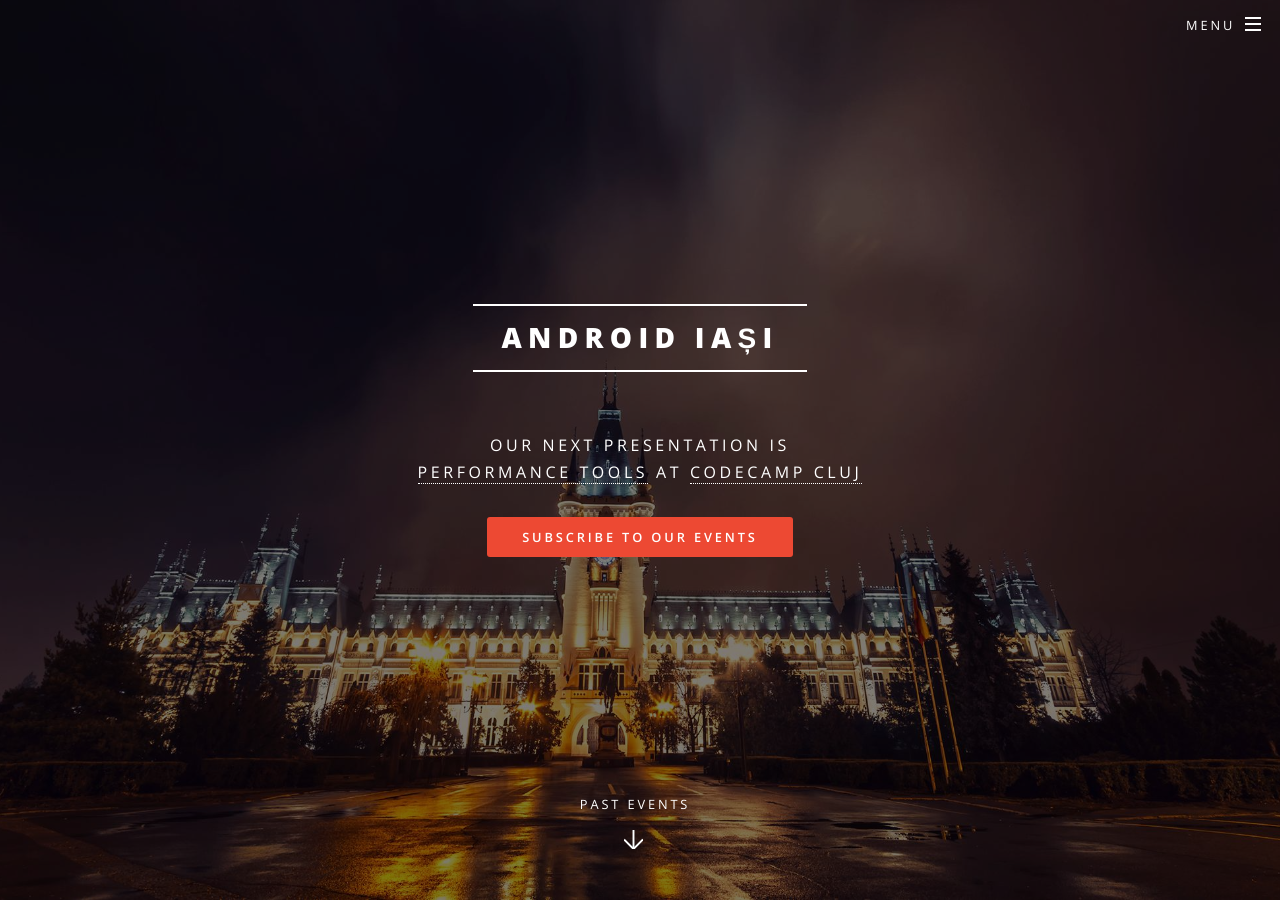
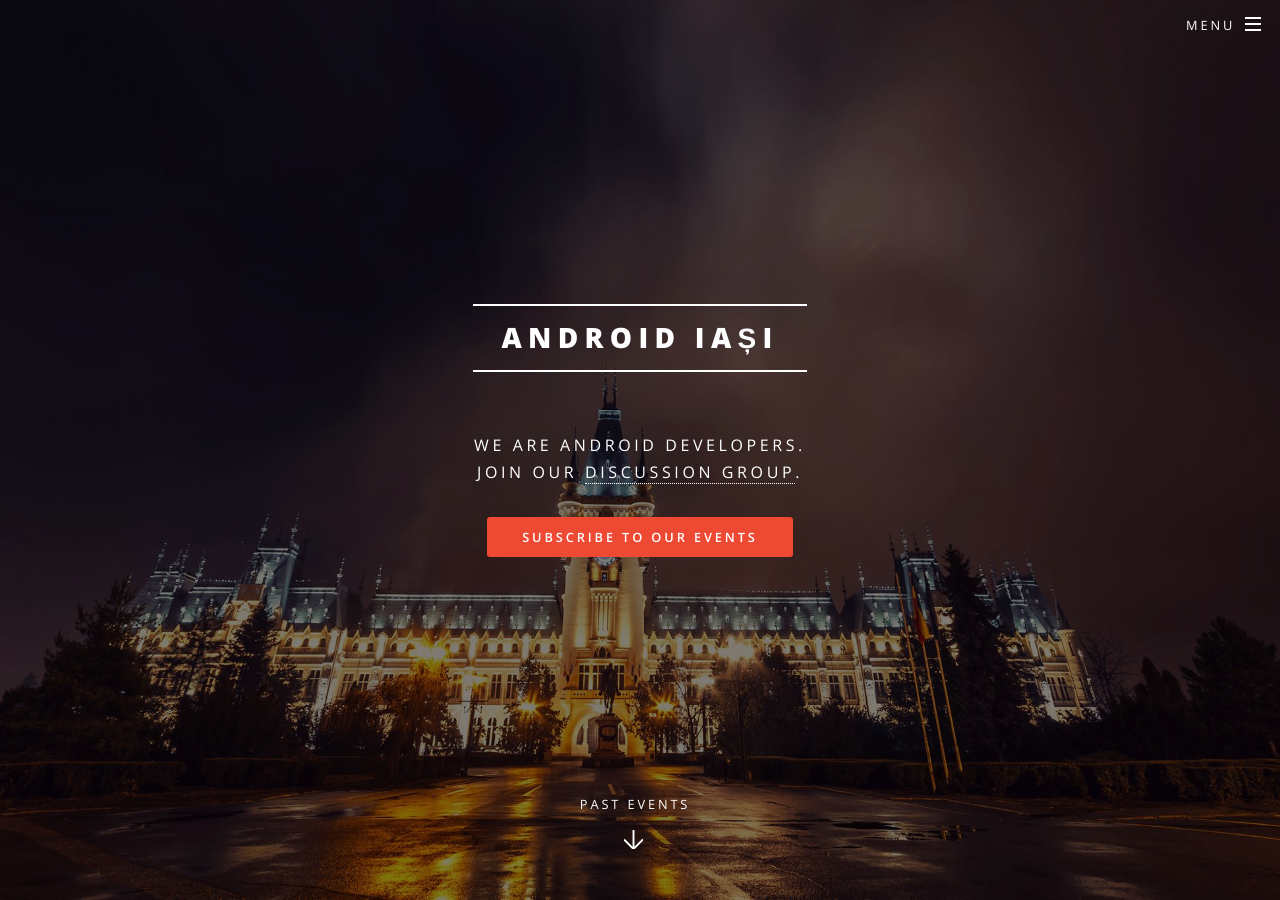
Before and after one commit to AndroidIasi/androidiasi.github.io, a Jekyll site: the page built from index.html, in a window 1280 px wide and 900 px high. Built offline with Jekyll 4.4.1, drawn with Linux system fonts in a browser that asks for light colours.

Commit message:
Adding links to the slides and youtube for Performance Tools at Cluj. Also removing cta for the presentation.

```diff
--- a/_config.yml
+++ b/_config.yml
@@ -4,10 +4,8 @@
 # Site settings
 title: Android Iași
 description: |
-  Our next presentation is
-  [Performance Tools](/events/performance-tools-cluj.html) at [CodeCamp Cluj](http://cluj.codecamp.ro)
-#  We are Android Developers.
-#  Join our [discussion group](http://bit.ly/android-iasi).
+  We are Android Developers.
+  Join our [discussion group](http://bit.ly/android-iasi).
 owner: Android Iași # or company name
 first_published: 2016 # if migrating another site, the year of your first publish
 email: just_contact_us_on_facebook
```
Also changed, not shown: events/_posts/2016-05-02-performance-tools-cluj.md (+9 -0 lines).
